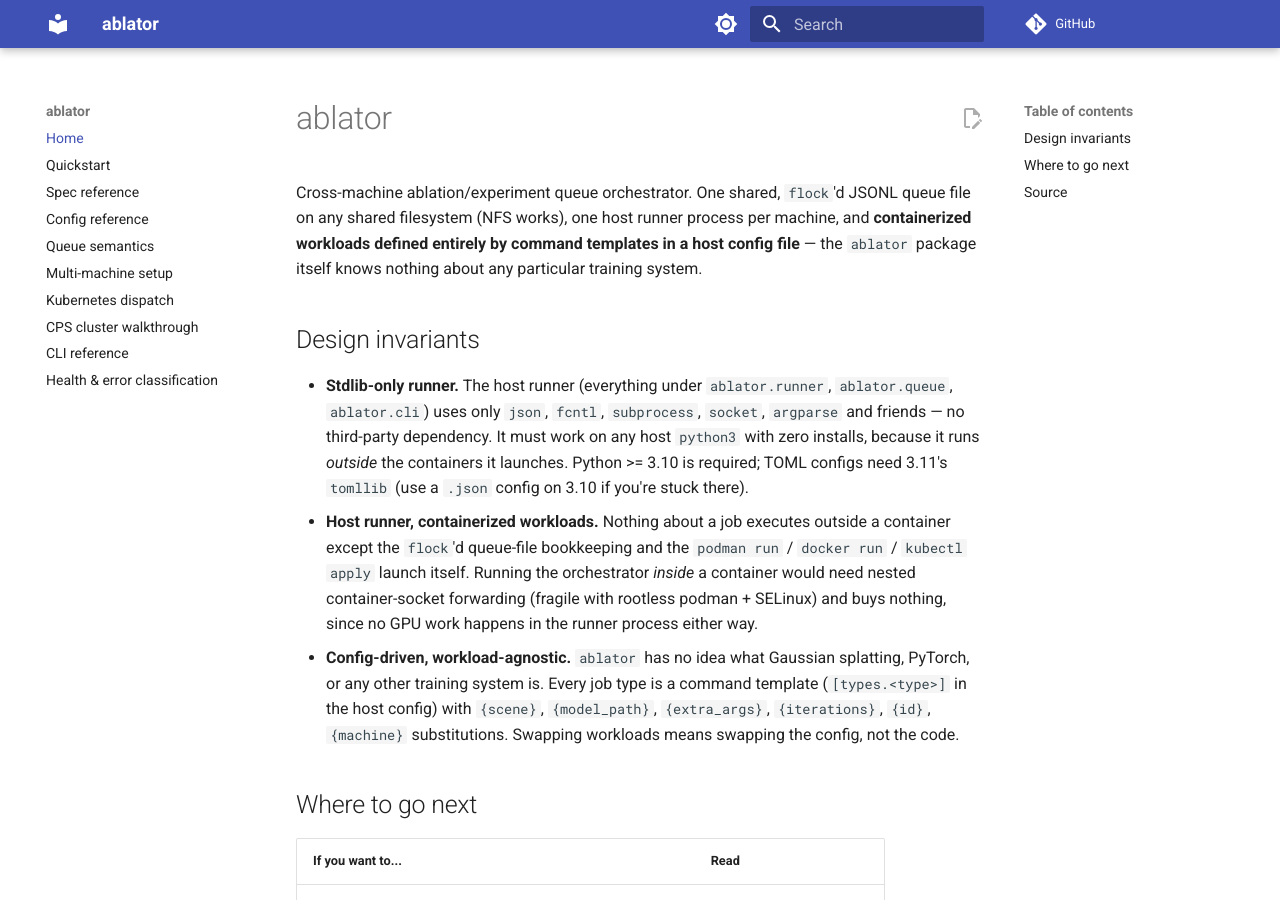
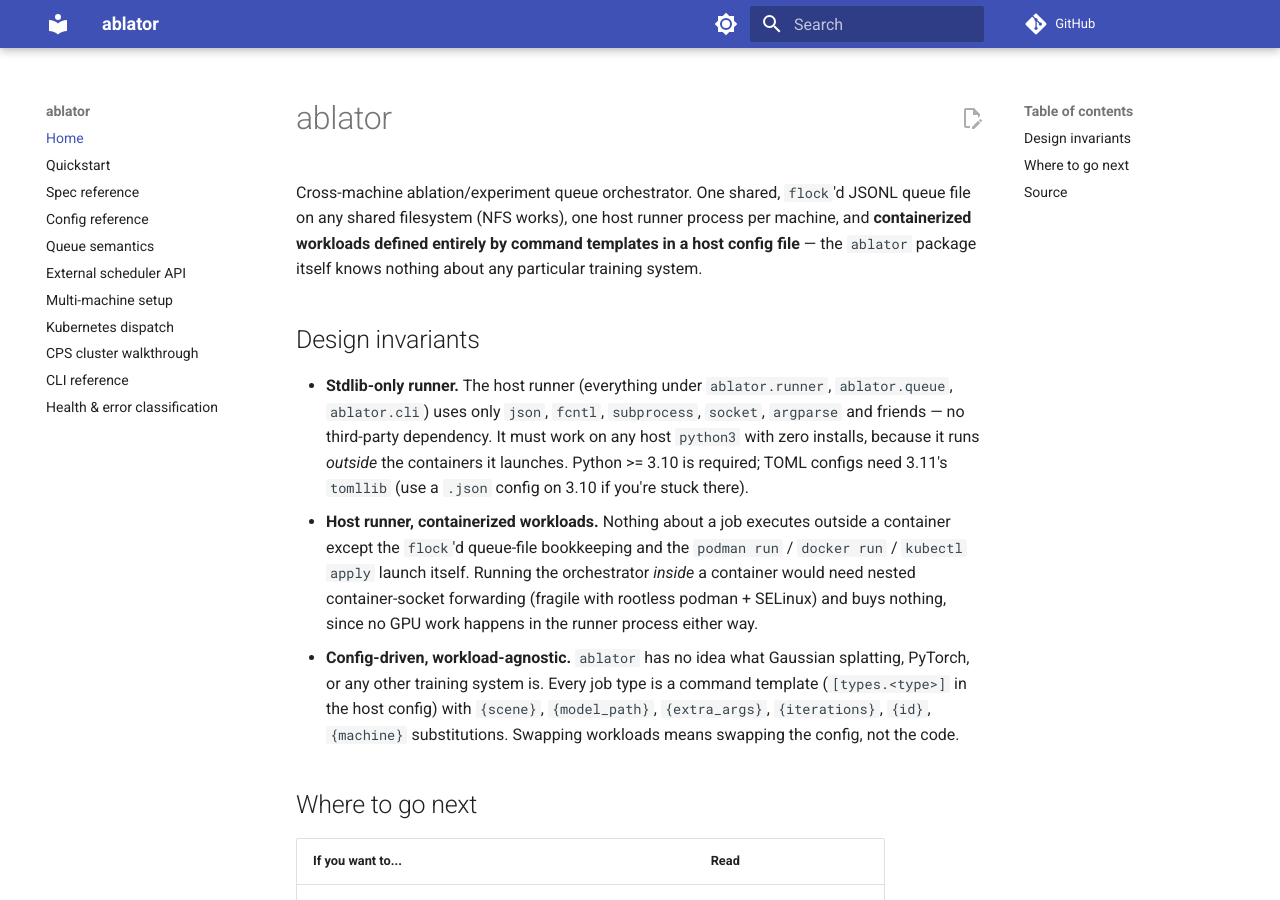
Before and after one commit to bjoernellens1/ablator, an MkDocs documentation site: the page built from docs/index.md, in a window 1280 px wide and 900 px high. Built offline with MkDocs 1.6.1 and Material for MkDocs 9.7.7, drawn with Linux system fonts in a browser that asks for light colours; comment, search, counter and statistics services are not loaded.

Commit message:
Add external scheduler documentation to nav

```diff
--- a/mkdocs.yml
+++ b/mkdocs.yml
@@ -45,6 +45,7 @@ nav:
   - Spec reference: spec-reference.md
   - Config reference: config-reference.md
   - Queue semantics: queue-semantics.md
+  - External scheduler API: external-scheduler.md
   - Multi-machine setup: multi-machine.md
   - Kubernetes dispatch: kubernetes.md
   - CPS cluster walkthrough: cluster-setup.md
```
